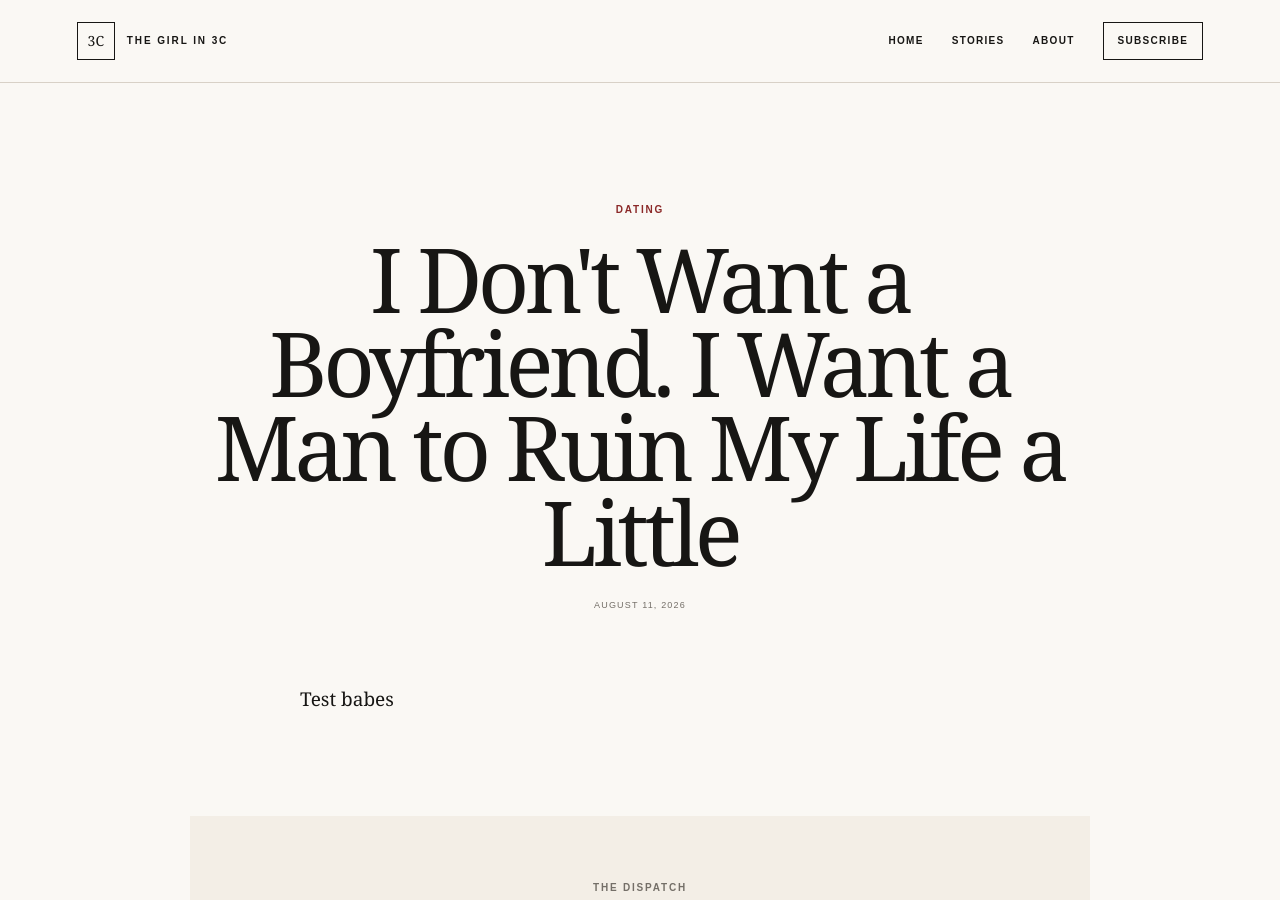
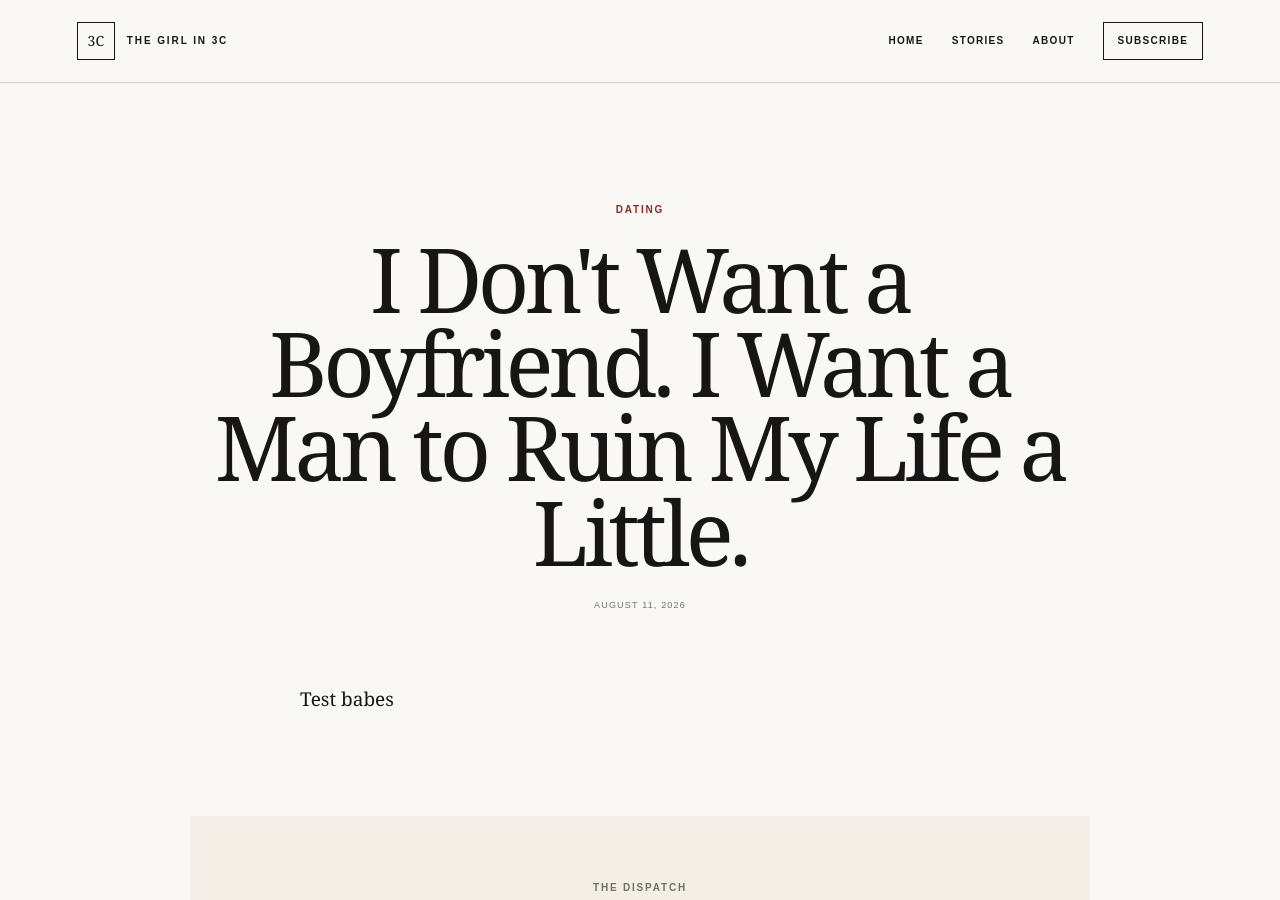
Before and after one commit to thegirlin3c/the-girl-in-3c, a Jekyll site: the page built from _posts/2026-08-11-i-don't-want-a-boyfriend-i-want-a-man-to-ruin-my-life-a-little.md, in a window 1280 px wide and 900 px high. Built offline with Jekyll 4.4.1, drawn with Linux system fonts in a browser that asks for light colours.

```diff
--- a/_posts/2026-08-11-i-don't-want-a-boyfriend-i-want-a-man-to-ruin-my-life-a-little.md
+++ b/_posts/2026-08-11-i-don't-want-a-boyfriend-i-want-a-man-to-ruin-my-life-a-little.md
@@ -1,6 +1,6 @@
 ---
 layout: post
-title: "I Don't Want a Boyfriend. I Want a Man to Ruin My Life a Little"
+title: "I Don't Want a Boyfriend. I Want a Man to Ruin My Life a Little."
 date: 2026-08-11
 category: "Dating"
 description: "describe"
```
